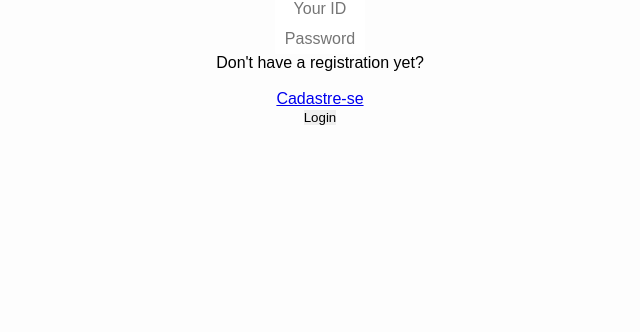
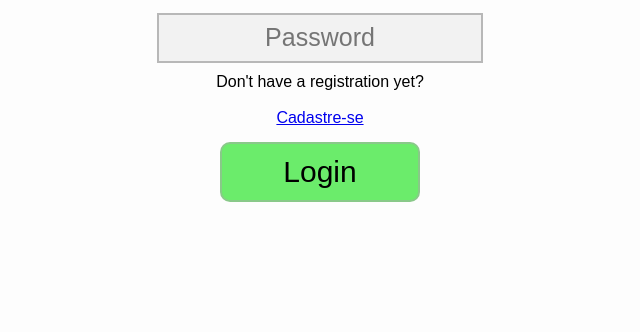
Before and after one commit to RomarioSantos-Oficial/Jogo-Casino, a plain HTML site: page index.html in a window 1280 px wide. Shown: the part 468-800 px from the top of the page, without its empty margins (320-960 px from the left). Drawn offline with Linux system fonts and the light colour scheme; a web font is replaced by a local one.

Commit message:
tela de login

```diff
--- a/src/styles/index.css
+++ b/src/styles/index.css
@@ -6,15 +6,12 @@ body {
     height: 100vh;
     margin: 0;
 }
-
 .checkAges{
     font-size: 50px;
     text-align: center;
-    border: 2px solid rgba(128, 128, 128, 0.5); /* Borda de 2px com cor cinza claro quase transparente */
-    background-color: rgba(192, 192, 192, 0.2); /* Fundo cinza claro quase transparente */
+    /* Fundo cinza claro quase transparente */
     padding: 20px; /* Adiciona algum preenchimento para espaçamento interno */
 }
-
 .yes, .no {
     top: 30px;
     font-size: 25px;
@@ -25,39 +22,31 @@ body {
     cursor: pointer;
     transition: width 0.5s, height 0.5s; /* Adiciona uma transição suave */
 }
-
 .yes{
     background-color: rgb(107, 236, 107);
 }
 .no {
     background-color: rgb(180, 39, 39);
 }
-
 .yes:hover {
     width: 100px; /* Aumenta a largura para 40px quando hover */
     height: 66px; /* Aumenta a altura para 16px quando hover */
     background-color: rgb(3, 158, 3); /* Muda a cor de fundo para verde quando hover */
     font-size: 30px;
 }
-
 .no:hover {
     width: 100px; /* Aumenta a largura para 40px quando hover */
     height: 66px; /* Aumenta a altura para 16px quando hover */
     background-color: rgb(189, 1, 1); /* Muda a cor de fundo para vermelho quando hover */
     font-size: 30px;
 }
-
-/* Estilo para a imagem */
 .logo-1 {
-    margin: auto;
+    margin: 15px auto;
     width: 100px;
-
 }
-
 .texts{
     font-size: 90px;
 }
-
 .login {
     display: flex;
     justify-items: center;
@@ -65,28 +54,42 @@ body {
     height: 100vh; /* Ocupa toda a altura da viewport */
     border: 10px;
 }
-
 .login__header{
     display: flex;
     flex-direction: column;
     text-align: center;
 }
-
 .login__header input {
-    width: 90px; /* Define a largura dos inputs como 90px */
-    height: 30px; /* Define a altura dos inputs como 30px */
+    border: 2px solid rgba(128, 128, 128, 0.5); /* Borda de 2px com cor cinza claro quase transparente */
+    background-color: rgba(192, 192, 192, 0.2);
+    width: auto; /* Define a largura dos inputs como 90px */
+    height: 50px; /* Define a altura dos inputs como 30px */
     text-align: center; /* Alinha o texto ao centro */
-    font-size: 16px; /* Define o tamanho da fonte */
-    margin: auto;
+    font-size: 25px; /* Define o tamanho da fonte */
+    margin: 10px auto;
 }
-
-
 .login > * {
     margin: auto; /* Centraliza verticalmente */
 }
-
-
-
 .checkAges, .register {
     display: none; /* Inicialmente oculta os elementos login e register */
 }
+
+.login__button{
+    margin: 15px;
+    width: 200px;
+    height: 60px;
+    border-radius: 10px;
+    border: 2px solid rgba(167, 167, 167, 0.5); /* Borda de 2px com cor cinza claro quase transparente */
+    background-color: rgb(107, 236, 107);
+    font-size: 30px;
+    cursor: pointer;
+    transition: width 0.5s, height 0.5s;
+}
+
+.login__button:hover{
+    width: 220px;
+    height: 66px;
+    background-color: rgb(3, 158, 3);
+    font-size: 35px;
+}
```
